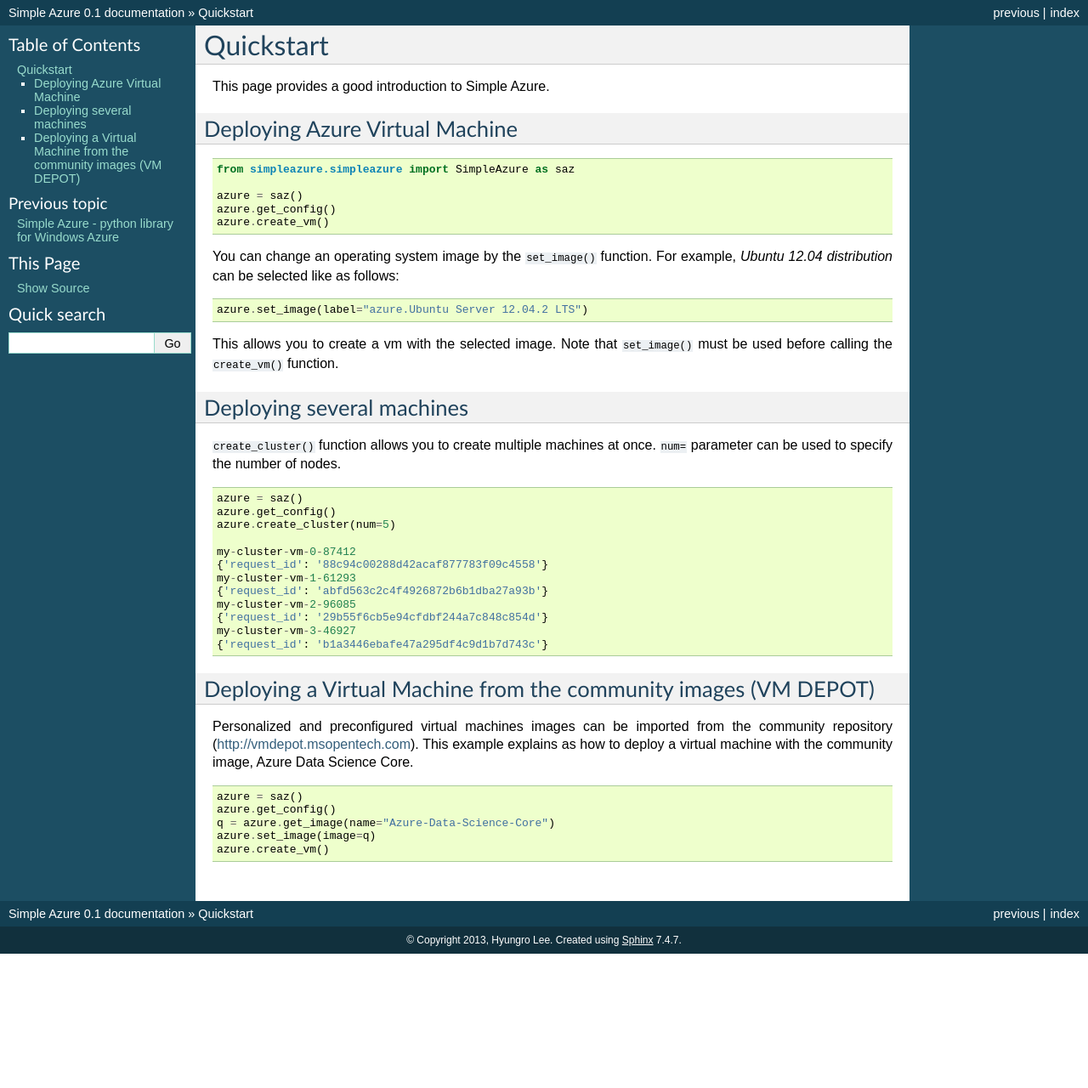
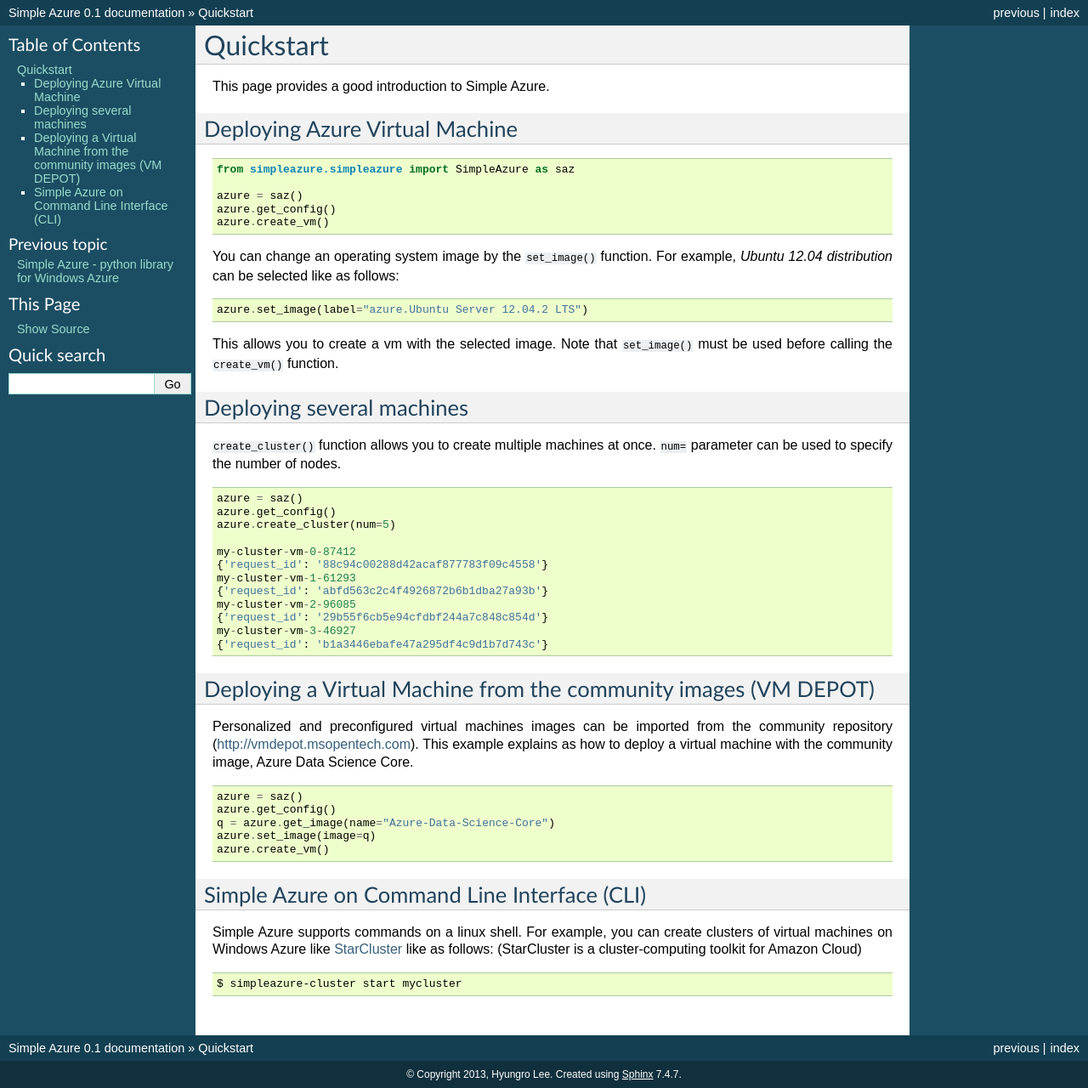
Before and after one commit to lee212/simpleazure, a Sphinx documentation site: the page built from docs/quickstart.rst, in a window 1280 px wide. Shown: the whole page at 85% size. Built offline with Sphinx 7.4.7, drawn with Linux system fonts in a browser that asks for light colours; before the commit the page ends 1122 px from its top, so only the background shows below that.

Commit message:
Update quickstart.rst

```diff
--- a/docs/quickstart.rst
+++ b/docs/quickstart.rst
@@ -53,3 +53,12 @@
    q = azure.get_image(name="Azure-Data-Science-Core")
    azure.set_image(image=q)
    azure.create_vm()
+
+Simple Azure on Command Line Interface (CLI)
+-----------------------------------------------
+Simple Azure supports commands on a linux shell. For example, you can create clusters of virtual machines on Windows Azure like `StarCluster <http://star.mit.edu/cluster/index.html>`_ like as follows:
+(StarCluster is a cluster-computing toolkit for Amazon Cloud)
+
+::
+
+   $ simpleazure-cluster start mycluster
```
